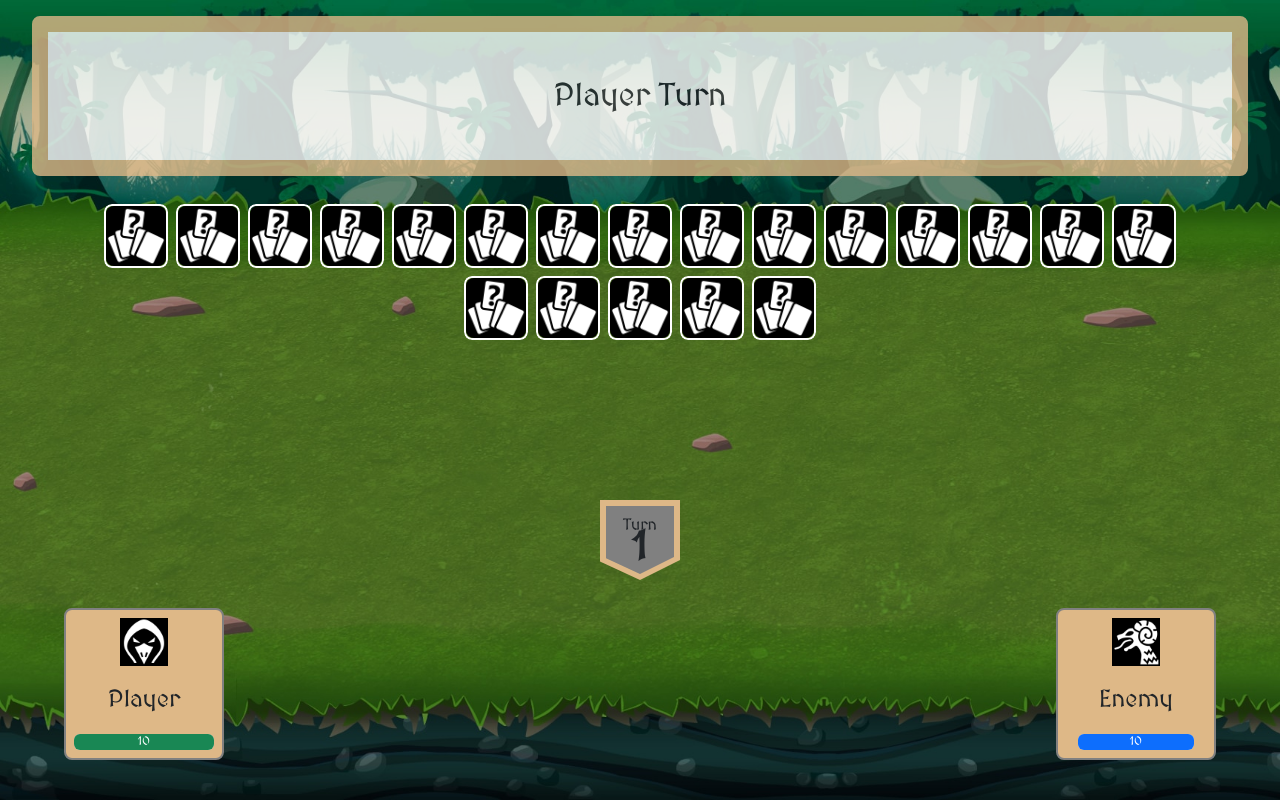
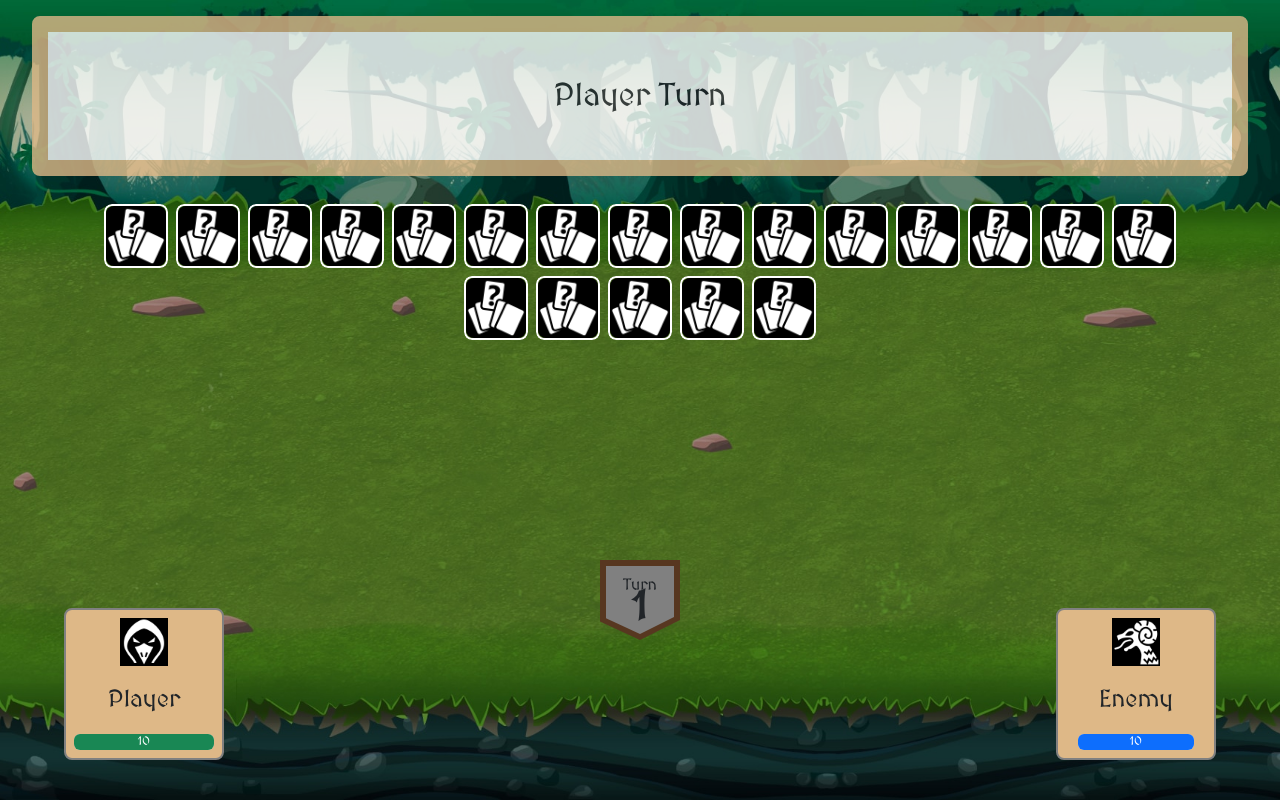
Before and after one commit to codymarshall94/match-two-rpg, a React (Create React App) app: page / in a window 1280 px wide. Built offline with nearby package versions, Linux system fonts and the light colour scheme.

Commit message:
background color of shield change, and position

```diff
--- a/src/css/turncount.css
+++ b/src/css/turncount.css
@@ -3,13 +3,14 @@
     position: absolute;
     justify-content: center;
     align-items: center;
-    background-color: burlywood;
+    background-color: #573720;
     height: 5rem;
     width: 5rem;
-    bottom: 27.5%;
+    bottom: 20%;
     left: 50%;
     transform: translateX(-50%) rotate(-90deg);
     clip-path: polygon(23% 0, 100% 0%, 100% 100%, 25% 100%, 0% 50%);
+    z-index: 999;
   }
 
   .shield {
```
